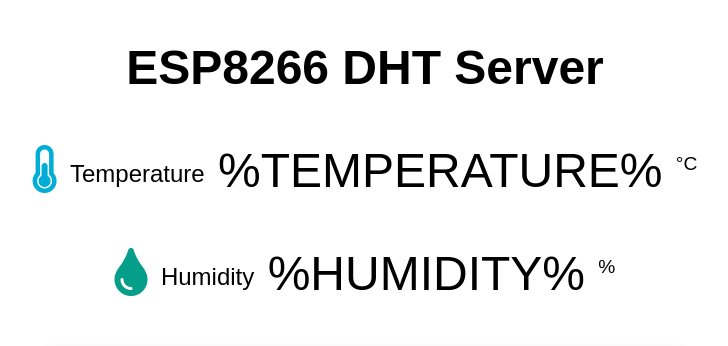
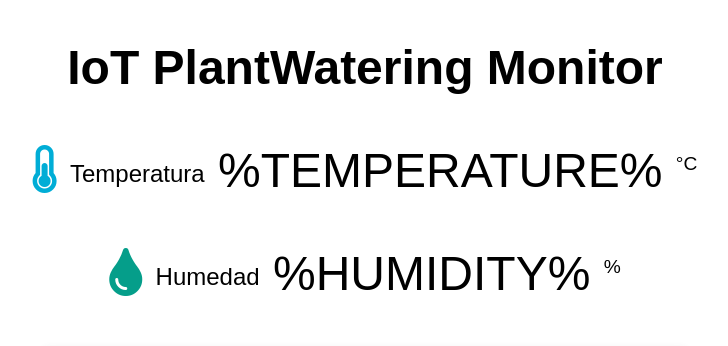
Before and after one commit to Blake-SRTC/IoT-PlantWatering-Server, a website: page public/index.html in a window 1280 px wide. Shown: the top 346 px of the page, without its empty margins (275-1003 px from the left). Drawn offline with nearby package versions, Linux system fonts and the light colour scheme; no server answers; grey boxes are pictures that could not be loaded.

Commit message:
detalles

```diff
--- a/public/index.html
+++ b/public/index.html
@@ -6,16 +6,16 @@
   <script type="text/javascript" src="/socket.io/socket.io.js"></script>
 </head>
 <body>
-  <h2>ESP8266 DHT Server</h2>
+  <h2>IoT PlantWatering Monitor</h2>
   <p>
     <i class="fas fa-thermometer-half" style="color:#00add6;"></i>
-    <span class="dht-labels">Temperature</span>
+    <span class="dht-labels">Temperatura</span>
     <span id="temperature">%TEMPERATURE%</span>
     <sup class="units">°C</sup>
   </p>
   <p>
     <i class="fas fa-tint" style="color:#059e8a;"></i>
-    <span class="dht-labels">Humidity</span>
+    <span class="dht-labels">Humedad</span>
     <span id="humidity">%HUMIDITY%</span>
     <sup class="units">%</sup>
   </p>
```
